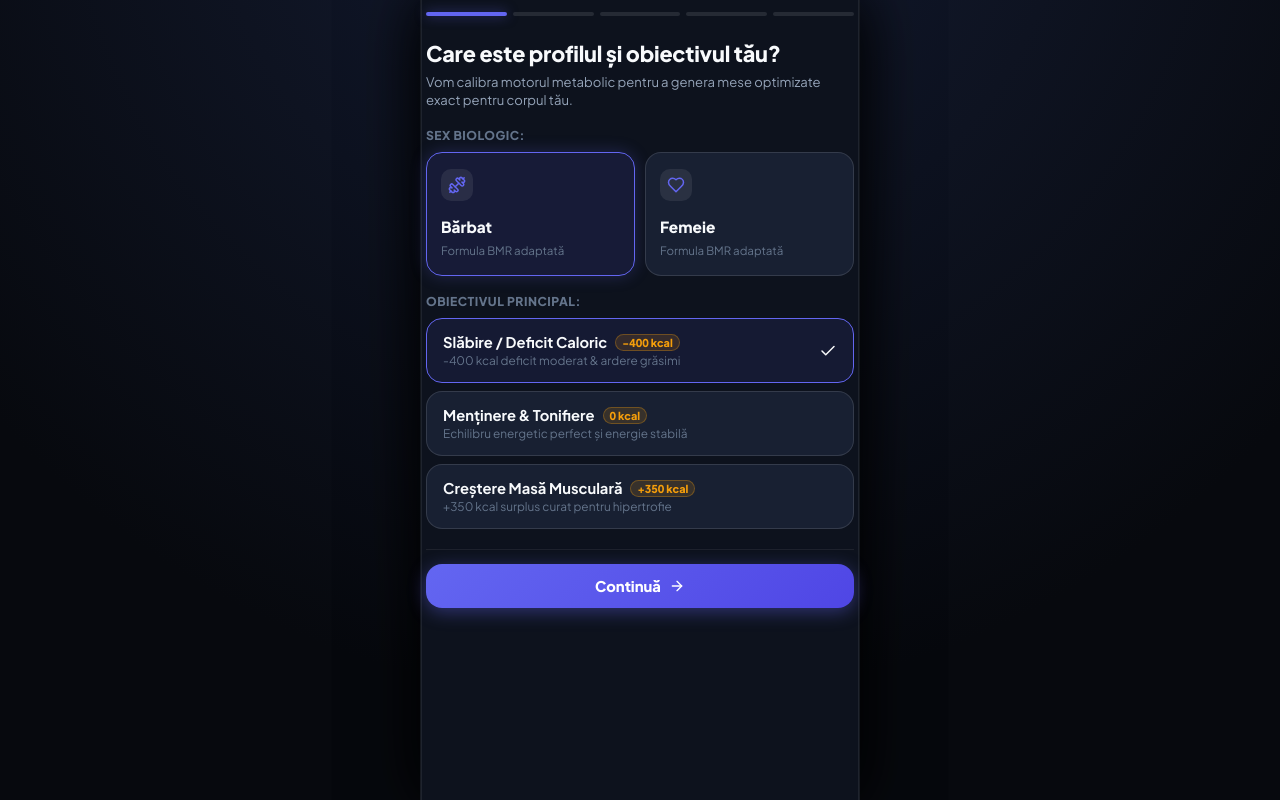
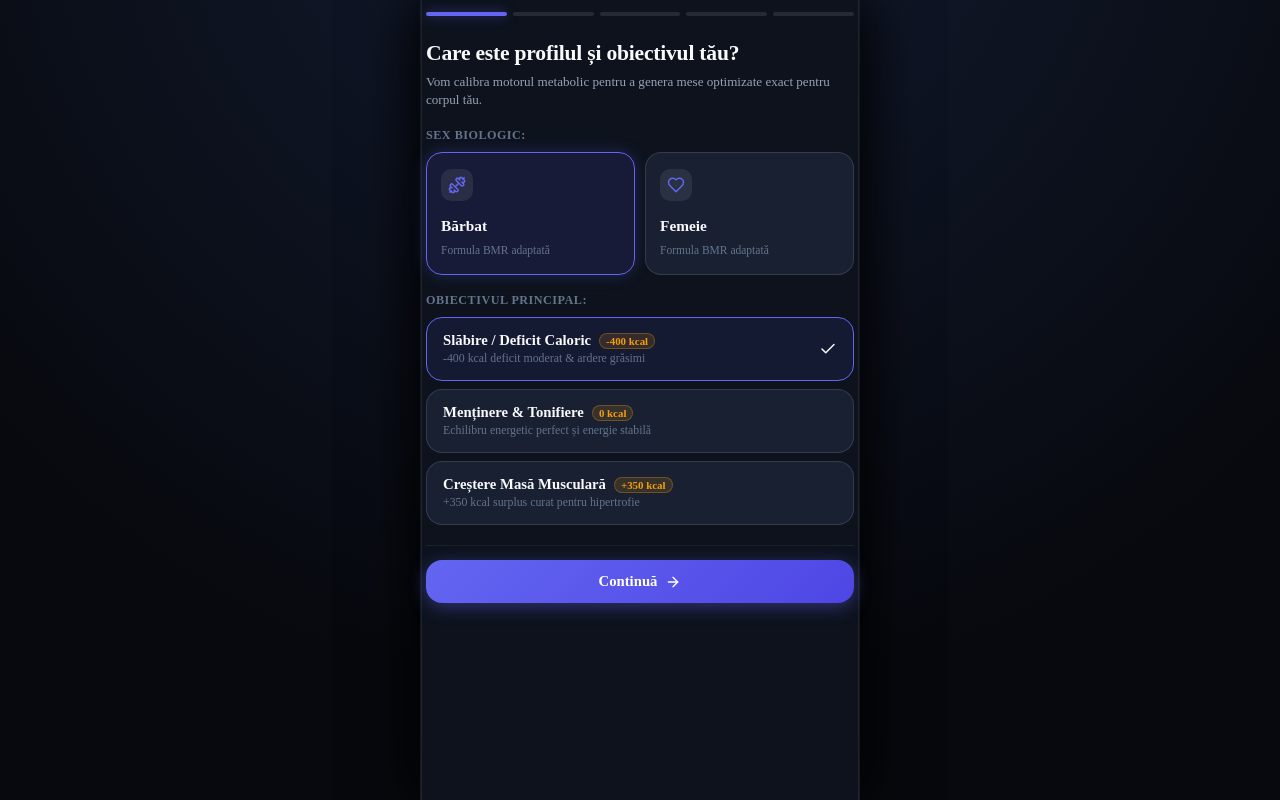
Before and after one commit to StefanVir/nutri-ai, a Next.js app: page / in a window 1280 px wide. Built offline with nearby package versions, Linux system fonts and the light colour scheme.

Commit message:
fix(layout): replace next/font with CDN link and guarantee clean 100% build

```diff
--- a/src/app/layout.tsx
+++ b/src/app/layout.tsx
@@ -1,15 +1,7 @@
 import type { Metadata, Viewport } from 'next';
-import { Plus_Jakarta_Sans } from 'next/font/google';
 import '@/styles/tokens.css';
 import '@/styles/globals.css';
 import '@/styles/components.css';
-
-const plusJakarta = Plus_Jakarta_Sans({
-  subsets: ['latin'],
-  weight: ['400', '500', '600', '700', '800'],
-  display: 'swap',
-  variable: '--font-sans',
-});
 
 export const metadata: Metadata = {
   title: 'NutriAI — Intelligent Nutrition & The Swipe Machine',
@@ -30,8 +22,16 @@
   children: React.ReactNode;
 }) {
   return (
-    <html lang="ro" className={plusJakarta.variable}>
-      <body className={plusJakarta.className}>
+    <html lang="ro">
+      <head>
+        <link rel="preconnect" href="https://fonts.googleapis.com" />
+        <link rel="preconnect" href="https://fonts.gstatic.com" crossOrigin="anonymous" />
+        <link
+          href="https://fonts.googleapis.com/css2?family=Plus+Jakarta+Sans:wght@400;500;600;700;800&display=swap"
+          rel="stylesheet"
+        />
+      </head>
+      <body>
         <div className="app-shell">
           <div className="mobile-frame">
             {children}
```
